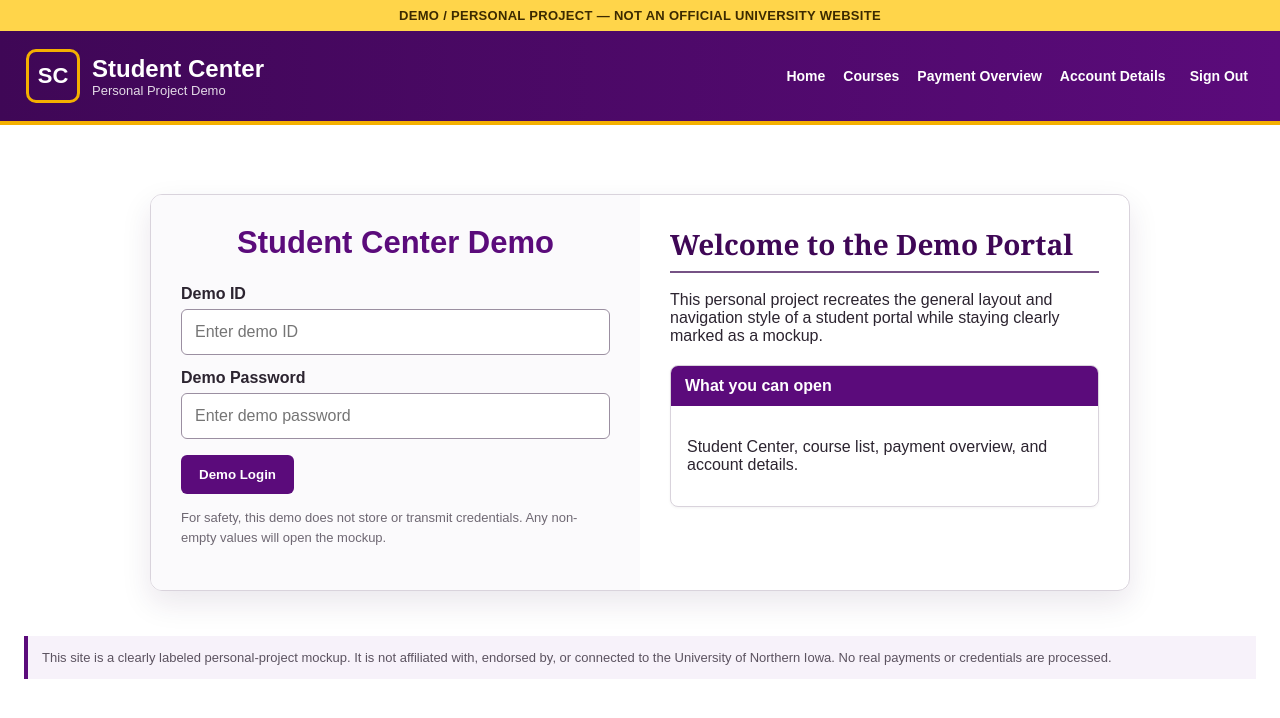
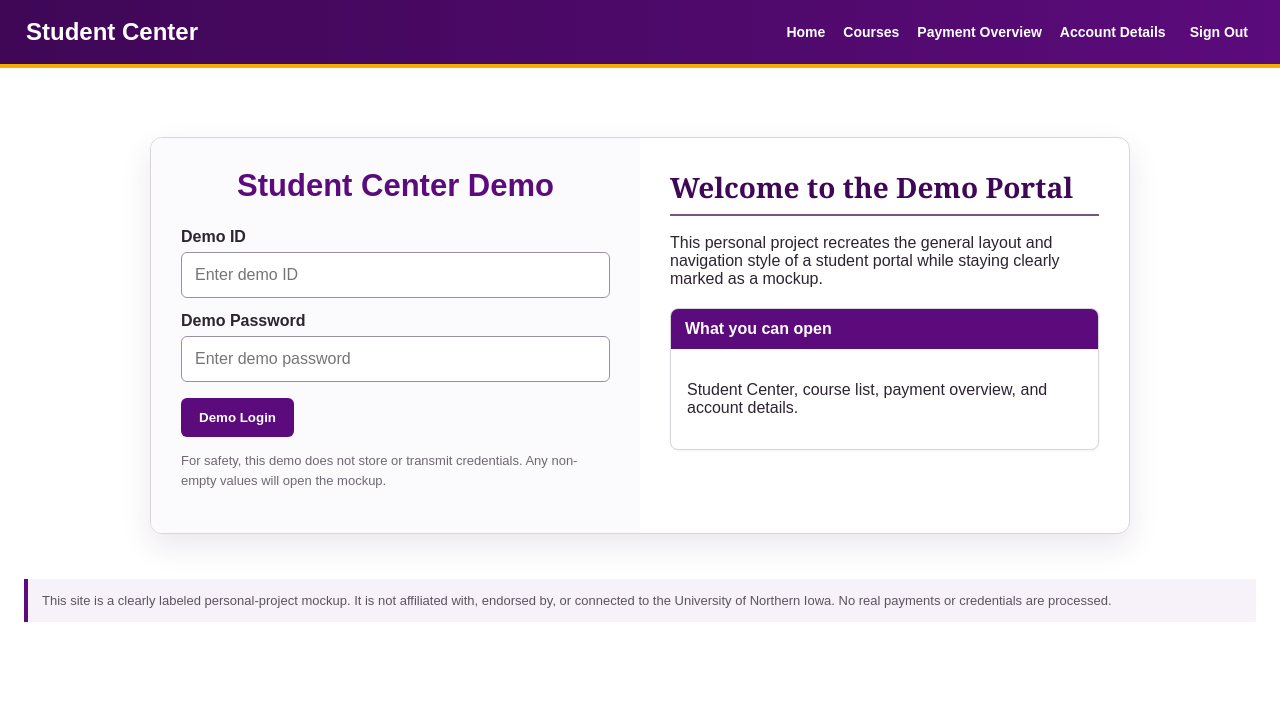
Before and after one commit to zoeyzb/uni.NothernIowa, a plain HTML site: page index.html in a window 1280 px wide. Drawn offline with Linux system fonts and the light colour scheme.

Commit message:
Simplify Student Center header and remove project labels

```diff
--- a/index.html
+++ b/index.html
@@ -3,19 +3,13 @@
 <head>
   <meta charset="utf-8" />
   <meta name="viewport" content="width=device-width, initial-scale=1" />
-  <title>Student Center Demo</title>
+  <title>Student Center</title>
   <link rel="stylesheet" href="styles.css" />
 </head>
 <body>
-  <div class="demo-banner">DEMO / PERSONAL PROJECT — NOT AN OFFICIAL UNIVERSITY WEBSITE</div>
-
   <header class="topbar">
     <div class="brand">
-      <div class="brand-mark">SC</div>
-      <div>
-        <div class="brand-title">Student Center</div>
-        <div class="brand-subtitle">Personal Project Demo</div>
-      </div>
+      <div class="brand-title">Student Center</div>
     </div>
     <nav>
       <a href="#/student-center">Home</a>
```
